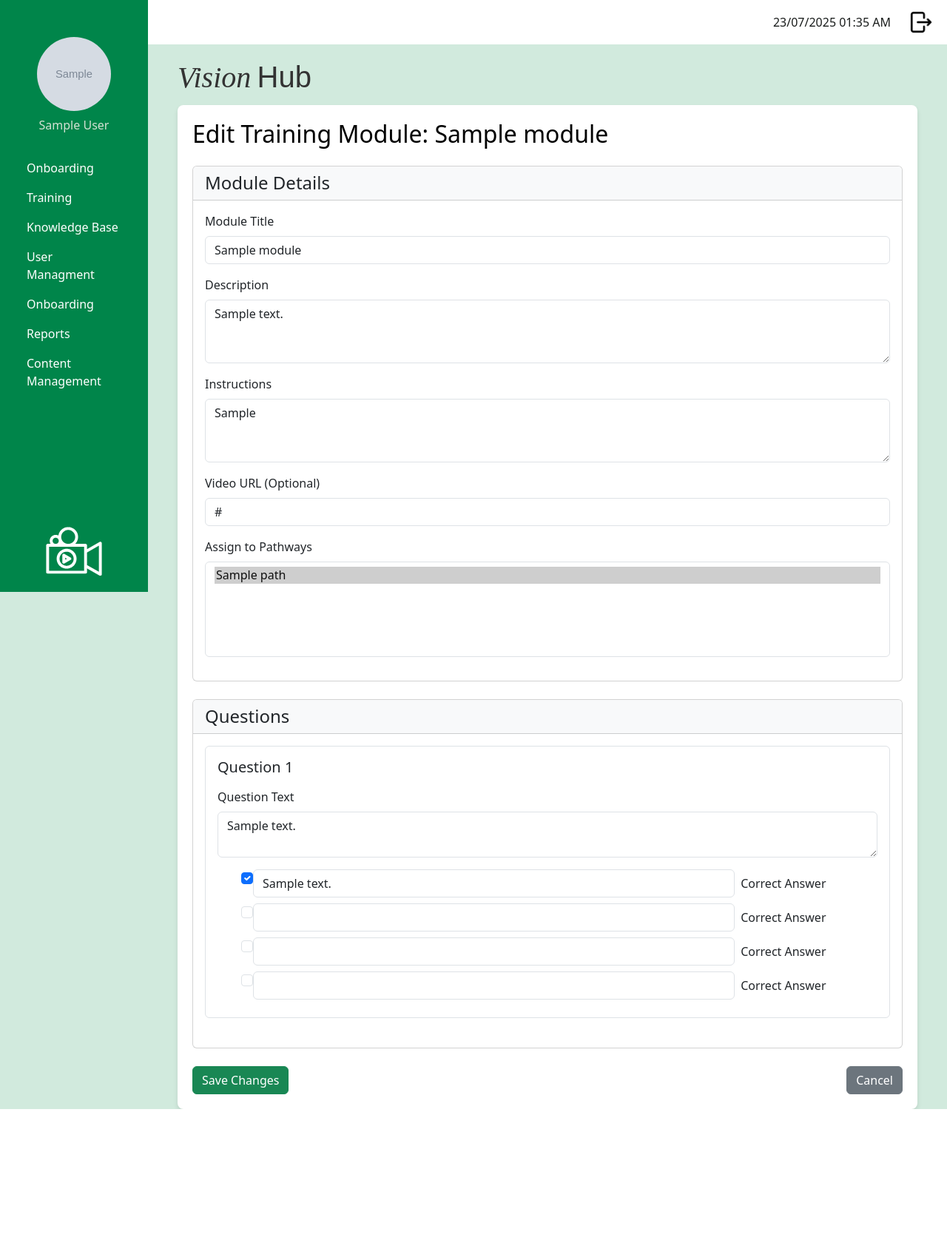
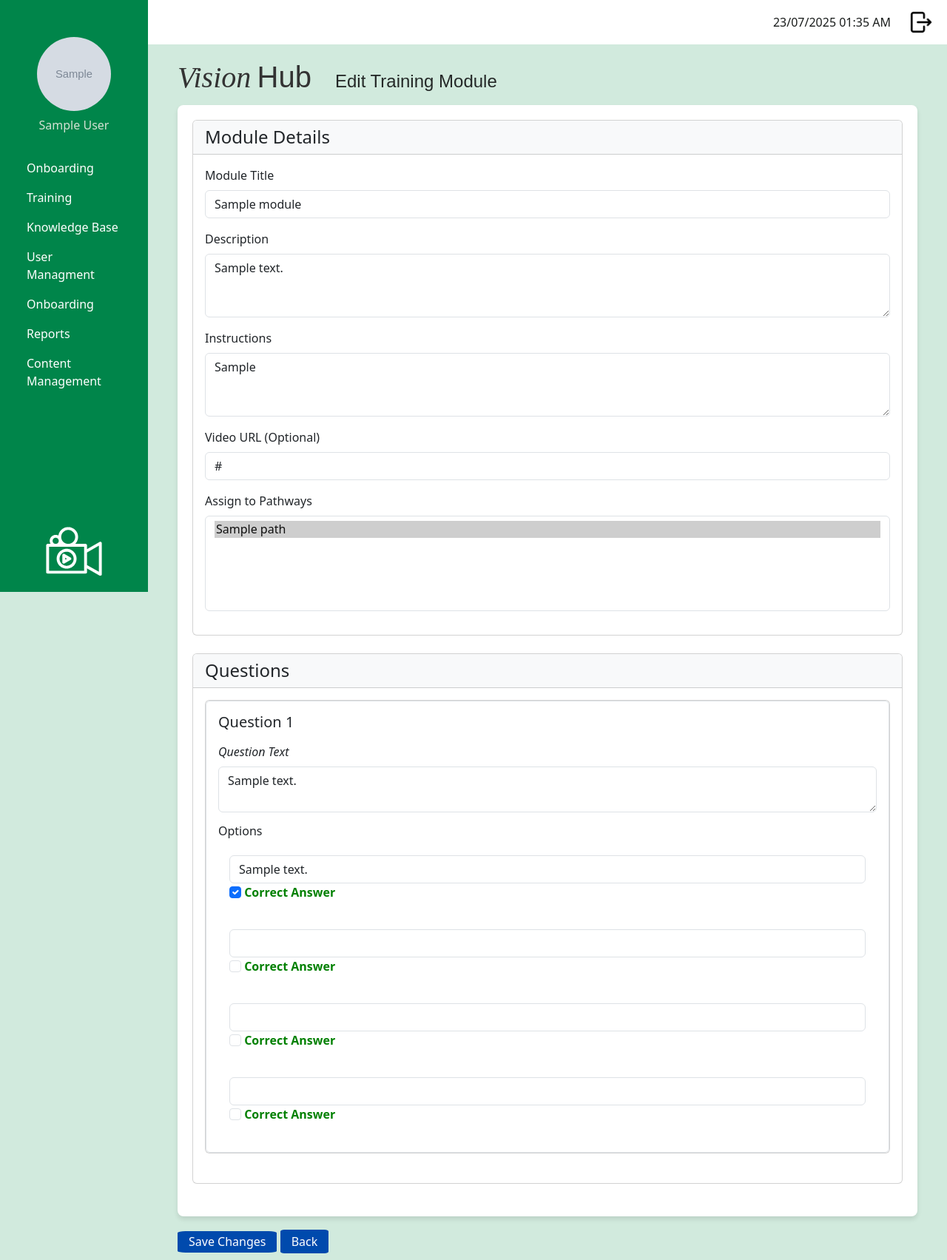
Before and after one commit to Alanna-Mc/vision-hub, a Flask app: page /admin/edit_training_module/1 in a window 1280 px wide. Shown: the whole page at 74% size. Before the commit the page ends 1499 px from the top, so only its background shows below. Run offline with Flask 3, Linux system fonts and the light colour scheme; a user stored in the database is signed in; tables that the repository leaves empty hold one stand-in row (values such as "Sample post"); grey boxes marked "Sample" are stand-in pictures; some libraries are stand-ins or nearby versions.

Commit message:
Edit module form matches create form

```diff
--- a/app/templates/admin/edit_training_module.html
+++ b/app/templates/admin/edit_training_module.html
@@ -1,17 +1,16 @@
 {% extends "base.html" %}
+
 {% block content %}
-
-<h2 class="mb-4">Edit Training Module: {{ module.module_title }}</h2>
-
+<div class="page-container">
   <form method="POST" action="">
     {{ form.hidden_tag() }}
 
+    <!-- Module Details -->
     <div class="card mb-4">
       <div class="card-header bg-light">
         <h4 class="mb-0">Module Details</h4>
       </div>
       <div class="card-body">
-        <!-- Title -->
         <div class="mb-3">
           {{ form.module_title.label(class="form-label") }}
           {{ form.module_title(class="form-control") }}
@@ -19,8 +18,6 @@
             <div class="text-danger small">{{ err }}</div>
           {% endfor %}
         </div>
-
-        <!-- Description -->
         <div class="mb-3">
           {{ form.module_description.label(class="form-label") }}
           {{ form.module_description(class="form-control", rows=3) }}
@@ -28,8 +25,6 @@
             <div class="text-danger small">{{ err }}</div>
           {% endfor %}
         </div>
-
-        <!-- Instructions -->
         <div class="mb-3">
           {{ form.module_instructions.label(class="form-label") }}
           {{ form.module_instructions(class="form-control", rows=3) }}
@@ -37,8 +32,6 @@
             <div class="text-danger small">{{ err }}</div>
           {% endfor %}
         </div>
-
-        <!-- Video URL -->
         <div class="mb-3">
           {{ form.video_url.label(class="form-label") }}
           {{ form.video_url(class="form-control") }}
@@ -46,8 +39,6 @@
             <div class="text-danger small">{{ err }}</div>
           {% endfor %}
         </div>
-
-        <!-- Pathways -->
         <div class="mb-3">
           {{ form.pathways.label(class="form-label") }}
           {{ form.pathways(class="form-select", multiple=True, size=5) }}
@@ -65,11 +56,12 @@
       </div>
       <div class="card-body">
         {% for question_form in form.questions %}
-        <div class="question-block border rounded p-3 mb-4">
+          <div class="card question-block mb-4">
+            <div class="card-body border rounded p-3">
               <h5 class="mb-3">Question {{ loop.index }}</h5>
 
               <!-- question text -->
-          <div class="mb-3">
+              <div class="mb-3 question-text">
                 {{ question_form.question_text.label(class="form-label") }}
                 {{ question_form.question_text(class="form-control") }}
                 {% for err in question_form.question_text.errors %}
@@ -77,28 +69,41 @@
                 {% endfor %}
               </div>
 
-          <!-- options -->
+              <!-- Options -->
+              <h6>Options</h6>
               {% for opt in [question_form.option1,
                             question_form.option2,
                             question_form.option3,
                             question_form.option4] %}
-            <div class="form-check mb-2">
-              {{ opt.option_text(class="form-control d-inline-block w-75") }}
-              {{ opt.is_correct(class="form-check-input ms-2") }}
-              {{ opt.is_correct.label(class="form-check-label ms-1") }}
+                <div class="option-fields mb-2">
+                  {{ opt.option_text(class="form-control") }}
+                  <div class="correct-answer">
+                    {{ opt.is_correct(class="form-check-input") }}
+                    {{ opt.is_correct.label }}
                   </div>
-          {% endfor %}
                 </div>
               {% endfor %}
             </div>
           </div>
-
-
-    <!-- Save & Cancel -->
-    <div class="d-flex justify-content-between">
-      <button type="submit" class="btn btn-success">Save Changes</button>
-      <a href="{{ url_for('manage_training_modules') }}" class="btn btn-secondary">Cancel</a>
+        {% endfor %}
       </div>
-</form>
+  </div>
+</div>
 
 {% endblock %}
+
+{% block specific_heading %}
+  <h1 class="page-title">Edit Training Module</h1>
+{% endblock %}
+
+{% block specific_buttons %}
+  <div class="button-container-outside-table">
+    <button type="submit" class="dark-blue-button">Save Changes</button>
+    <a href="{{ url_for('manage_training_modules') }}" class="dark-blue-button">Back</a>
+    </form>
+  </div>
+{% endblock %}
+
+{% block scripts %}
+  <script src="{{ url_for('static', filename='js/enforce-one-checkbox.js') }}"></script>
+{% endblock %}
```
Also changed, not shown: app/templates/admin/create_training_module.html (+12 -2 lines), app.db. Lines whose indentation alone changed are shown as unchanged.
